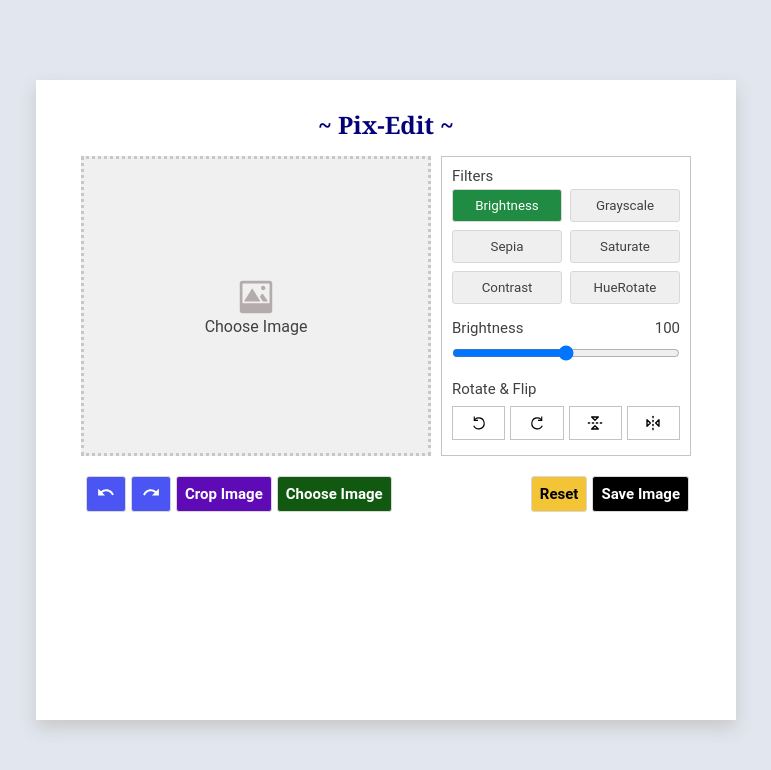
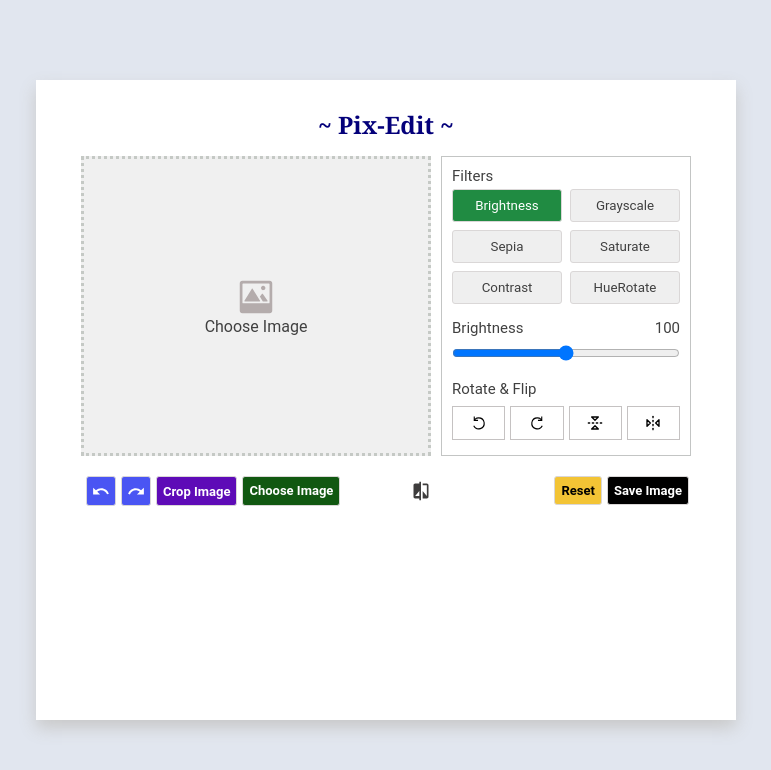
Before and after one commit to shramana263/PixEdit, a React (Vite) app: page / in a window 1280 px wide. Shown: the top 770 px of the page, without its empty margins (254-1025 px from the left). Built offline with nearby package versions, Linux system fonts and the light colour scheme.

Commit message:
See original image 04-12-2024

```diff
--- a/src/components/Home.jsx
+++ b/src/components/Home.jsx
@@ -8,6 +8,7 @@ import 'react-image-crop/dist/ReactCrop.css'
 import storeData from './LinkedList'
 import { LuFlipHorizontal2, LuFlipVertical2 } from 'react-icons/lu'
 import Modal from './Modal'
+import { MdOutlineCompare } from 'react-icons/md'
 
 const Home = () => {
 
@@ -54,6 +55,19 @@ const Home = () => {
     const [details, setDetails] = useState('')
     const [count, setCount] = useState(1)
     const [activeCrop, setActiveCrop] = useState(false)
+    const [isOriginal, setOriginal] = useState(false)
+    const [originalImage, setOriginalImage] = useState({
+        image: '',
+        brightness: 100,
+        grayscale: 0,
+        sepia: 0,
+        saturate: 100,
+        contrast: 100,
+        hueRotate: 0,
+        rotate: 0,
+        vertical: 1,
+        horizontal: 1
+    })
     const [crop, setCrop] = useState({
 
         height: 100,
@@ -95,7 +109,7 @@ const Home = () => {
     const handleFilter = (e) => {
         const stateData = state
         stateData[e.target.name] = e.target.value
-        // console.log(stateData)
+        console.log(stateData)
 
         storeData.insert(stateData)
         setCount(prev => prev + 1)
@@ -156,6 +170,7 @@ const Home = () => {
 
     const undo = () => {
         const data = storeData.undoEdit()
+        console.log(storeData)
 
         setCount(prev => prev - 1)
         console.log("data", data)
@@ -301,6 +316,14 @@ const Home = () => {
 
     }
 
+    const getOriginalImage = () => {
+        const data = storeData.originalImage()
+        if (data) {
+            setOriginalImage(data)
+        }
+        setOriginal(true)
+    }
+
     // console.log(details)
     return (
         <div className='image_editor'>
@@ -364,12 +387,21 @@ const Home = () => {
                             }
 
                         </div>
+                        {
+                            isOriginal &&
+                            <div className='original_image_container'>
+                                <img src={originalImage.image} alt="" className='original_image'/>
+                            </div>
+                        }
                         <div className="image_select">
+
+                            <div className='select_panel'>
+
                                 <button className='undo' onClick={undo}><IoMdUndo /></button>
                                 <button className='redo' onClick={redo}><IoMdRedo /></button>
                                 {
                                     !activeCrop &&
-                                <button className='crop' onClick={()=>setActiveCrop(true)}>Crop Image</button>
+                                    <button className='crop' onClick={() => setActiveCrop(true)}>Crop Image</button>
                                 }
                                 {
                                     activeCrop &&
@@ -377,6 +409,11 @@ const Home = () => {
                                 }
                                 <label htmlFor="choose">Choose Image</label>
                                 <input onChange={imageHandle} type="file" id='choose' />
+                            </div>
+
+                            <div className='compare_images' >
+                                <MdOutlineCompare onMouseDown={getOriginalImage} onMouseUp={()=>setOriginal(false)} />
+                            </div>
                         </div>
                     </div>
                     <div className="sidebar">
--- a/src/components/LinkedList.js
+++ b/src/components/LinkedList.js
@@ -31,7 +31,7 @@ class LinkedList{
     }
     undoEdit=()=>{
         const prevData = this.current.prev
-        if(prevData){
+        if(prevData!=null){
             this.current= prevData
             return prevData.data
         }
@@ -41,7 +41,7 @@ class LinkedList{
     }
     redoEdit=()=>{
         const nextData = this.current.next
-        if(nextData){
+        if(nextData!=null){
             this.current= nextData
             return nextData.data
         }
@@ -50,13 +50,26 @@ class LinkedList{
         }
     }
 
-    deleteAllNodes() {
+    deleteAllNodes=()=> {
 
         this.current.data= this.head.data
         this.current.prev= null
         this.head.next=null
         this.current.next=this.head.next
     }
+
+    originalImage=()=>{
+        if(this.head.data!=null){
+            return this.head.data
+        }
+        else{
+            return null
+        }
+    }
+
+    lastEditedImage=()=>{
+        return this.current.data
+    }
 }
 
 const storeData = new LinkedList()
--- a/src/components/style/home.scss
+++ b/src/components/style/home.scss
@@ -38,7 +38,7 @@
 
                     button {
                         background-color: #f3c435;
-                        padding: 8px;
+                        padding: 6px;
                         border-radius: 3px;
                         outline: none;
                         border: 1px solid #dad7d7;
@@ -46,7 +46,7 @@
                         color: #000;
                         font-weight: 600;
                         text-transform: capitalize;
-                        font-size: 15px;
+                        font-size: 13px;
                     }
 
                     .save {
@@ -142,6 +142,7 @@
                 width: 350px;
                 background-color: #fff;
                 height: 500px;
+                position: relative;
 
                 .image {
                     width: 100%;
@@ -151,6 +152,8 @@
                     justify-content: center;
                     align-items: center;
                     overflow: hidden;
+
+
 
                     img {
                         object-fit: scale-down;
@@ -183,10 +186,33 @@
                     }
                 }
 
+                .original_image_container{
+                    width: 100%;
+                    height: 300px;
+                    background-color: #f0f0f0;
+                    display: flex;
+                    justify-content: center;
+                    align-items: center;
+                    position: absolute;
+                    top: 0;
+                    left: 0;
+                    overflow: hidden;
+
+                    .original_image {
+                        object-fit: scale-down;
+                        transition: all .5s;
+                        width: 100%;
+                        height: 100%;
+                    }
+
+
+                }
+
                 .image_select {
                     margin: 20px 0px;
                     display: flex;
-                    justify-content: flex-start;
+                    justify-content: space-between;
+                    align-items: center;
 
                     input {
                         display: none;
@@ -194,7 +220,7 @@
 
                     label,
                     button {
-                        padding: 8px;
+                        padding: 6px;
                         border-radius: 3px;
                         outline: none;
                         border: 1px solid #dad7d7;
@@ -202,7 +228,7 @@
                         color: #fff;
                         font-weight: 600;
                         text-transform: capitalize;
-                        font-size: 15px;
+                        font-size: 13px;
                     }
 
                     .redo,
@@ -210,7 +236,10 @@
                         background-color: #4a55f3;
                         margin-left: 5px;
                         color: #fff;
-                        padding: 5px 10px;
+                        padding: 5px 5px;
+                        display: flex;
+                        justify-content: center;
+                        align-items: center;
                         font-size: 18px;
                     }
 
@@ -222,6 +251,18 @@
                     label {
                         background-color: #115811;
                         margin-left: 5px;
+                    }
+
+                    .select_panel {
+                        display: flex;
+                    }
+
+                    .compare_images {
+                        display: flex;
+                        justify-self: end;
+                        align-self: center;
+                        font-size: 20px;
+                        color: #3e3d3d;
                     }
                 }
             }
@@ -243,6 +284,7 @@
     .image_editor {
 
         height: 100%;
+
         .card {
             width: 100%;
             height: 100%;
@@ -272,20 +314,22 @@
                     }
                 }
 
-                .image_section{
+                .image_section {
                     width: 100%;
                     height: 50%;
                     margin: 0;
-                    .image{
+
+                    .image {
 
                         img {
                             object-fit: scale-down;
                             transition: all .5s;
                             width: 100%;
-                            height:300px;
+                            height: 300px;
 
                         }
-                        label{
+
+                        label {
                             width: 100%;
                         }
                     }
```
Lines whose indentation alone changed are shown as unchanged.
